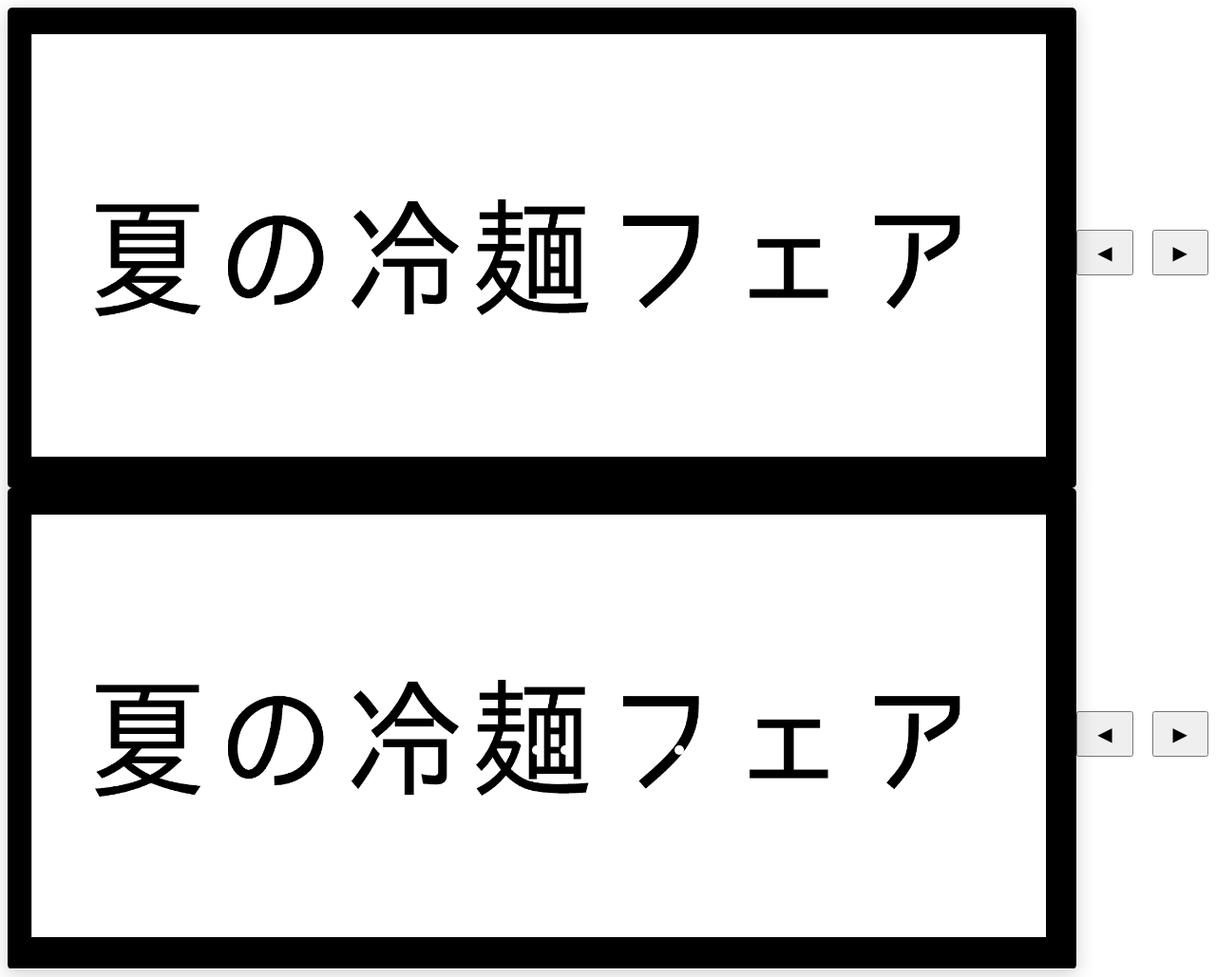
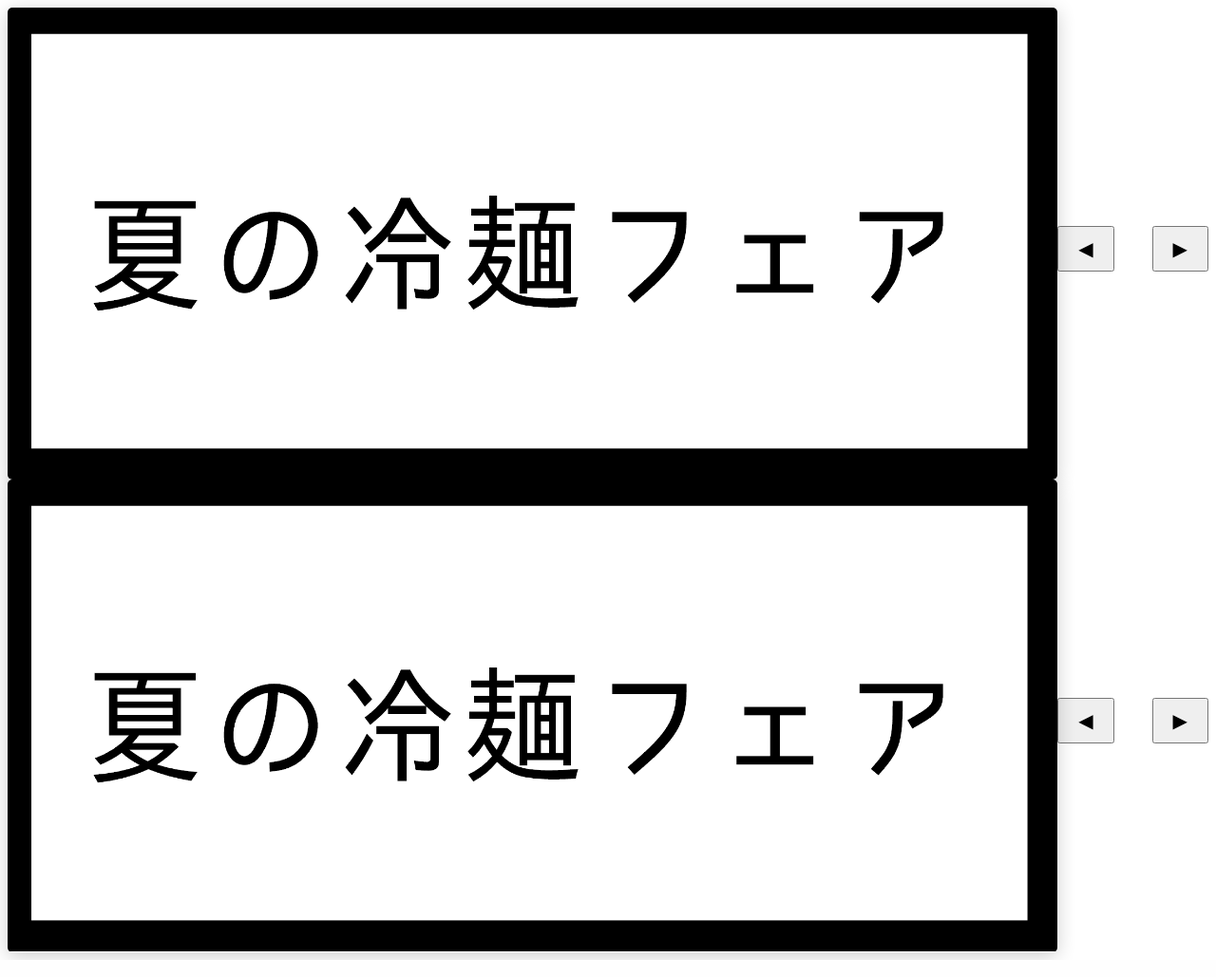
Before and after one commit to kotani002/LP_DemoPage, a PHP site: page /carousel_area.html in a window 1280 px wide. Shown: the whole page at 95% size. Run offline with PHP 8.4, Linux system fonts and the light colour scheme.

Commit message:
no message

```diff
--- a/css/carousel_area_style.css
+++ b/css/carousel_area_style.css
@@ -107,16 +107,6 @@ input[type="radio"] {
     display: none;
 }
 
-/* ナビゲーションのドット */
-.navigation {
-    position:absolute;
-    bottom: 5px;
-    left: 50%;
-    transform: translateX(-50%);
-    display: flex;
-    gap: 20px;
-}
-
 .bar {
     width: 10px;
     height: 10px;
```
